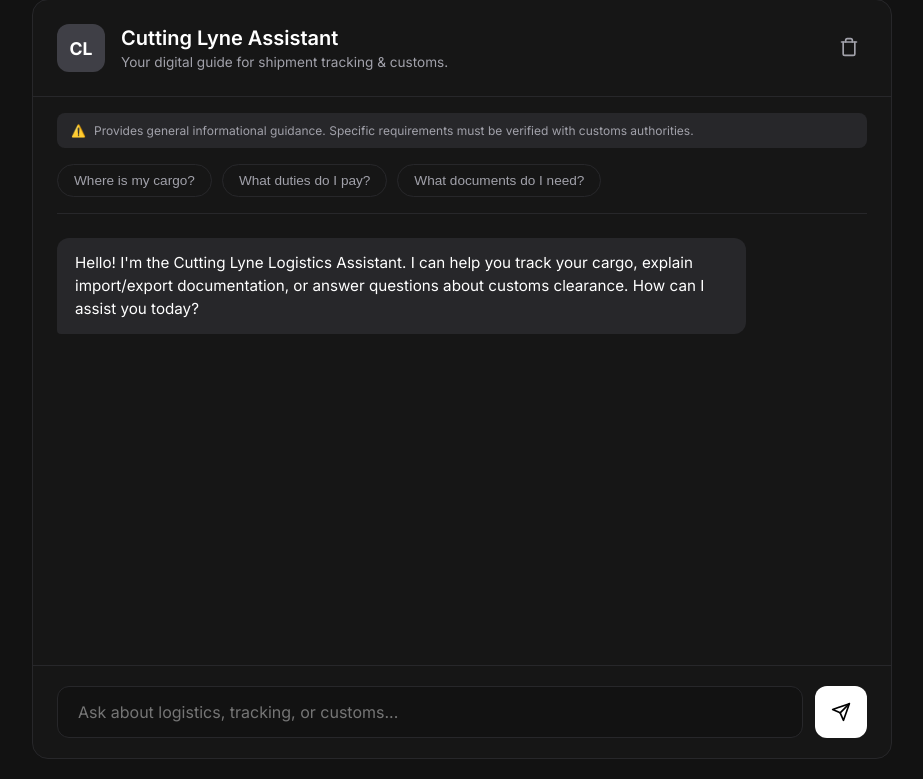
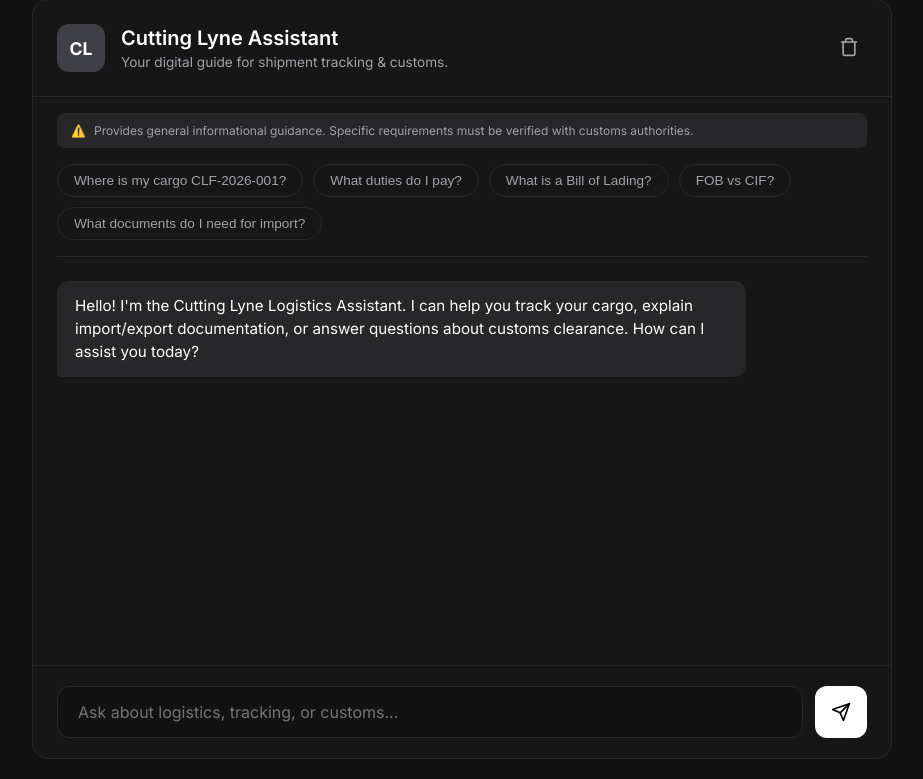
Before and after one commit to Smeeks01only/cutting-lyne-assessment, a FastAPI app: page / in a window 1280 px wide. Shown: the part 21-800 px from the top of the page, without its empty margins (178-1101 px from the left). Run offline with FastAPI, Linux system fonts and the light colour scheme.

Commit message:
UI: Added comprehensive suggestion chips

```diff
--- a/task-5-logistics-chatbot/templates/index.html
+++ b/task-5-logistics-chatbot/templates/index.html
@@ -34,9 +34,11 @@
                     <span>⚠️</span> Provides general informational guidance. Specific requirements must be verified with customs authorities.
                 </div>
                 <div class="suggestions" id="suggestions-container">
-                    <button class="suggestion-chip">Where is my cargo?</button>
+                    <button class="suggestion-chip">Where is my cargo CLF-2026-001?</button>
                     <button class="suggestion-chip">What duties do I pay?</button>
-                    <button class="suggestion-chip">What documents do I need?</button>
+                    <button class="suggestion-chip">What is a Bill of Lading?</button>
+                    <button class="suggestion-chip">FOB vs CIF?</button>
+                    <button class="suggestion-chip">What documents do I need for import?</button>
                 </div>
             </div>
 
```
